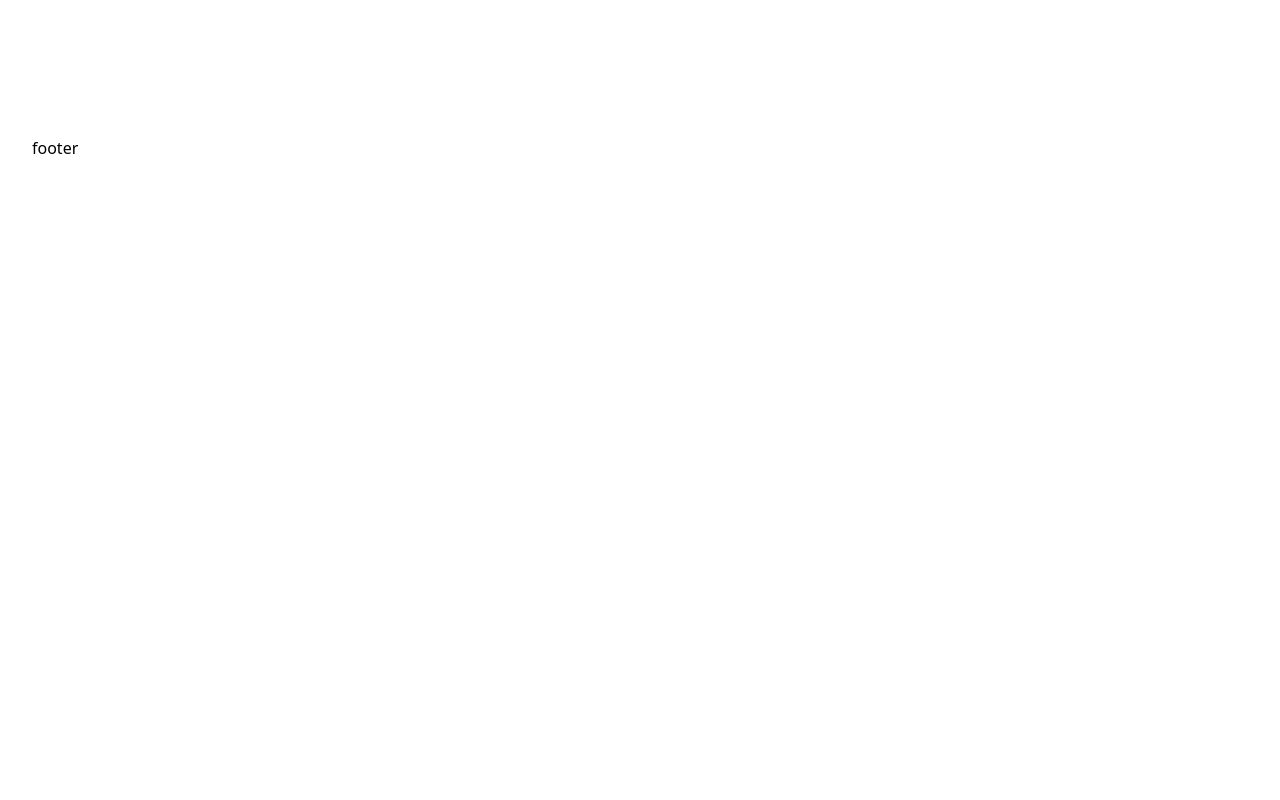
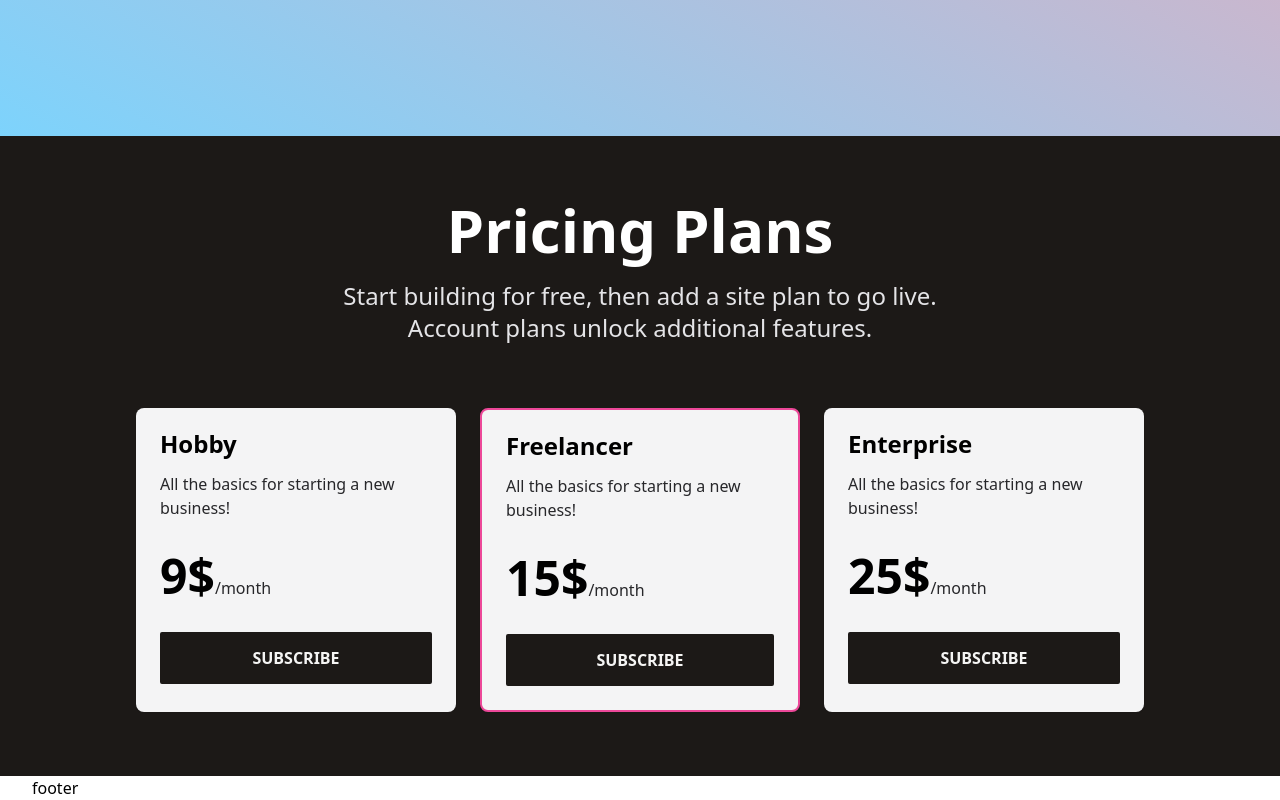
Before and after one commit to fondunn/framer-landing, a Next.js app: page / in a window 1280 px wide. Shown: the part 640-1440 px from the top of the page. Before the commit the page ends 800 px from the top, so only its background shows below. Built offline with nearby package versions, Linux system fonts and the light colour scheme.

Commit message:
+ pricing section

```diff
--- a/src/app/page.tsx
+++ b/src/app/page.tsx
@@ -1,9 +1,11 @@
 import SectionHero from "@/components/Sections/Hero";
+import SectionPricing from "../components/Sections/Pricing";
 
 export default function Home() {
   return (
     <>
       <SectionHero />
+      <SectionPricing />
     </>
   );
 }
--- /dev/null
+++ b/src/components/RevealPriceCard/index.tsx
@@ -0,0 +1,50 @@
+import { FC, useRef } from "react";
+import { motion, useScroll, useTransform } from "framer-motion";
+import clsx from "clsx";
+interface RevealPriceCardProps {
+  title: string;
+  price: number;
+  description: string;
+  popular: boolean;
+}
+const RevealPriceCard: FC<RevealPriceCardProps> = ({
+  title,
+  price,
+  description,
+  popular,
+}) => {
+  const ref = useRef<HTMLDivElement>(null);
+  const { scrollYProgress } = useScroll({
+    target: ref,
+    offset: ["start end", "end end"],
+  });
+  const moveY = useTransform(scrollYProgress, [0, 1], ["200px", "0px"]);
+  return (
+    <motion.div
+      ref={ref}
+      className={clsx(
+        "flex max-w-xs flex-1 basis-1/3 flex-col rounded-lg bg-zinc-100 p-6 shadow-sm",
+        popular && "border-2 border-pink-500",
+      )}
+      style={{
+        y: moveY,
+      }}
+    >
+      <p className="text-2xl font-semibold leading-6">{title}</p>
+      <p className="mt-4 text-zinc-800">{description}</p>
+      <p className="mt-8">
+        <span className="text-5xl font-extrabold">{price}$</span>
+        <span className="text-base font-medium text-zinc-800">/month</span>
+      </p>
+      {/*<button*/}
+      {/*  className="hover:-border-b-1 mt-8 rounded-sm bg-stone-900 py-2 text-center text-sm font-semibold text-stone-100 hover:-translate-x-1 hover:-translate-y-1">*/}
+      {/*  Subscribe*/}
+      {/*</button>*/}
+      <button className="mt-8 rounded-sm border-2 border-stone-900 bg-stone-900 px-6 py-3 font-semibold uppercase text-stone-100 transition-all duration-300 hover:translate-x-[-4px] hover:translate-y-[-4px] hover:bg-slate-200 hover:text-stone-900 hover:shadow-[4px_4px_0px_black] active:translate-x-[0px] active:translate-y-[0px] active:rounded-2xl active:shadow-none">
+        Subscribe
+      </button>
+    </motion.div>
+  );
+};
+
+export default RevealPriceCard;
--- a/src/components/Section/index.tsx
+++ b/src/components/Section/index.tsx
@@ -1,11 +1,21 @@
-import { FC, ReactNode } from "react";
+import { forwardRef, ReactNode } from "react";
 import { twMerge } from "tailwind-merge";
+
 interface SectionProps {
   children: ReactNode;
   className?: string;
 }
-const Section: FC<SectionProps> = ({ children, className }) => {
-  return <section className={twMerge(className)}>{children}</section>;
-};
+
+const Section = forwardRef<HTMLElement, SectionProps>(
+  ({ children, className }, ref) => {
+    return (
+      <section ref={ref} className={twMerge(className)}>
+        {children}
+      </section>
+    );
+  },
+);
+
+Section.displayName = "Section";
 
 export default Section;
--- a/src/components/Sections/Hero/index.tsx
+++ b/src/components/Sections/Hero/index.tsx
@@ -4,7 +4,7 @@ import { motion } from "framer-motion";
 import { config } from "@/components/Sections/Hero/config";
 const SectionHero = () => {
   return (
-    <Section className="flex min-h-[70svh] flex-col items-center justify-center space-y-2 overflow-hidden bg-gradient-to-tr from-sky-300 to-rose-300 lg:space-y-4">
+    <Section className="flex min-h-[90svh] flex-col items-center justify-center space-y-2 overflow-hidden bg-gradient-to-tr from-sky-300 to-rose-300 lg:space-y-4">
       <motion.h1
         initial={config.h1.initial}
         animate={config.h1.animate}
--- /dev/null
+++ b/src/components/Sections/Pricing/index.tsx
@@ -0,0 +1,52 @@
+"use client";
+import Section from "@/components/Section";
+import { FC, useRef } from "react";
+import {
+  motion,
+  useMotionValueEvent,
+  useScroll,
+  useTransform,
+} from "framer-motion";
+import RevealPriceCard from "@/components/RevealPriceCard";
+import { pricing, pricingDescription, pricingTitle } from "@/mock/pricing";
+
+const SectionPricing: FC = () => {
+  const ref = useRef(null);
+  const { scrollYProgress } = useScroll({
+    target: ref,
+    offset: ["start end", "end end"],
+  });
+  const scaleContainer = useTransform(scrollYProgress, [0, 0.6], [0.96, 1]);
+  return (
+    <Section ref={ref} className="">
+      <motion.div
+        className="h-full w-full bg-stone-900 px-2 py-16"
+        style={{
+          scale: scaleContainer,
+        }}
+      >
+        <div className="container mx-auto flex max-w-screen-2xl flex-col items-center">
+          <h3 className="text-4xl font-extrabold text-white sm:text-center sm:text-6xl">
+            {pricingTitle}
+          </h3>
+          <p className="m-auto mt-5 max-w-2xl text-xl text-zinc-200 sm:text-center sm:text-2xl">
+            {pricingDescription}
+          </p>
+          <div className="mt-12 flex flex-wrap justify-center gap-6 space-y-0 sm:mt-16 lg:mx-auto lg:max-w-4xl xl:mx-0 xl:max-w-none">
+            {pricing.map((item, idx: number) => (
+              <RevealPriceCard
+                key={idx}
+                title={item.title}
+                price={item.price}
+                description={item.description}
+                popular={item.popular}
+              />
+            ))}
+          </div>
+        </div>
+      </motion.div>
+    </Section>
+  );
+};
+
+export default SectionPricing;
--- /dev/null
+++ b/src/mock/pricing.ts
@@ -0,0 +1,25 @@
+const pricingTitle: string = "Pricing Plans";
+const pricingDescription: string =
+  "Start building for free, then add a site plan to go live. Account plans unlock additional features.";
+const pricing = [
+  {
+    title: "Hobby",
+    description: "All the basics for starting a new business!",
+    price: 9,
+    popular: false,
+  },
+  {
+    title: "Freelancer",
+    description: "All the basics for starting a new business!",
+    price: 15,
+    popular: true,
+  },
+  {
+    title: "Enterprise",
+    description: "All the basics for starting a new business!",
+    price: 25,
+    popular: false,
+  },
+];
+
+export { pricingTitle, pricingDescription, pricing };
```
